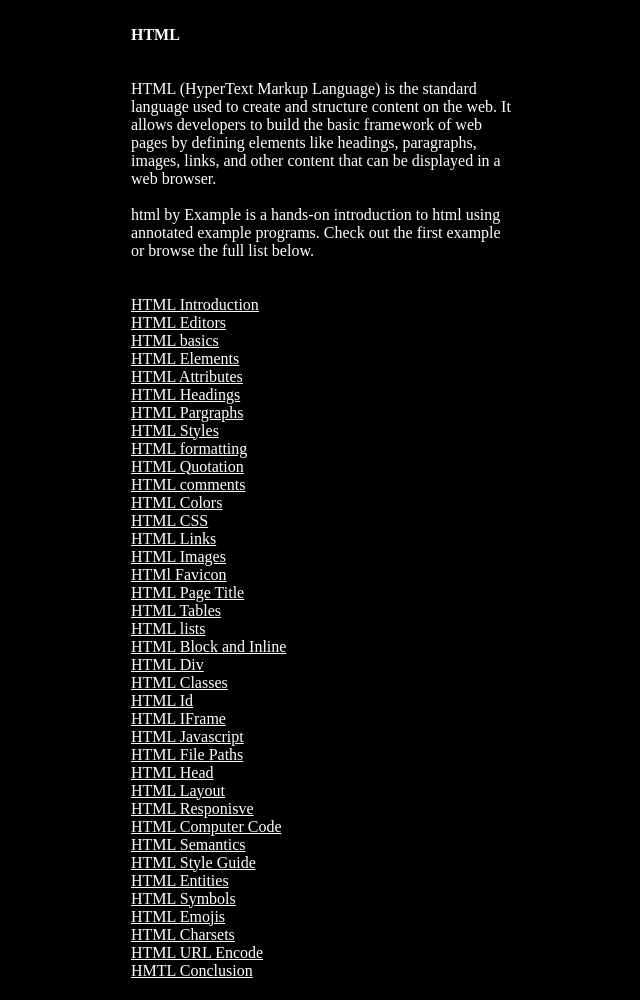
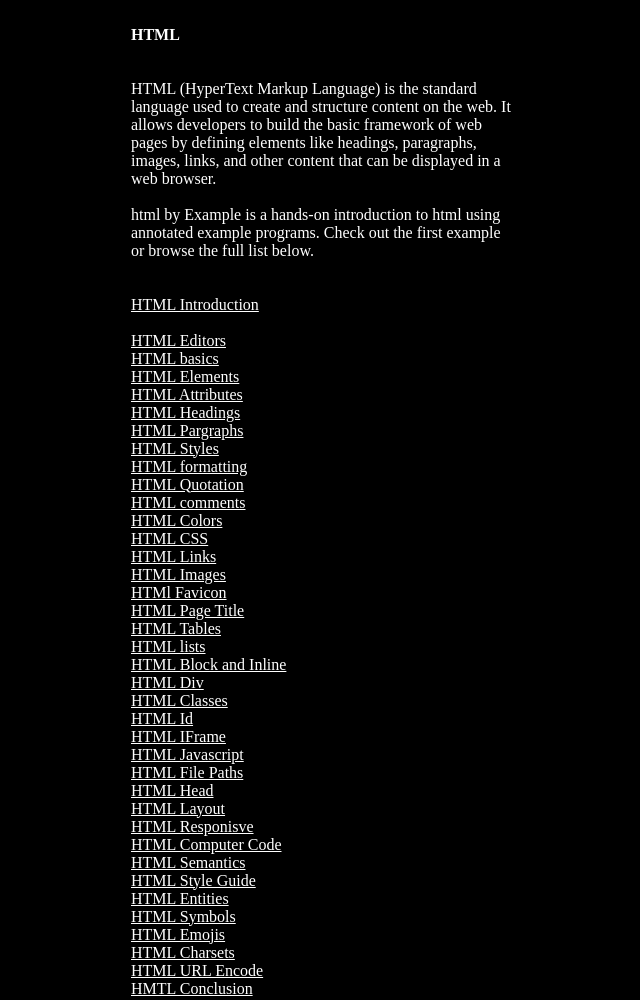
Before and after one commit to Gani-0729/HTML-BY-EXMAMPLES, a plain HTML site: page index.html in a window 1280 px wide. Shown: the top 1000 px of the page, without its empty margins (317-957 px from the left). Drawn offline with Linux system fonts and the light colour scheme.

Commit message:
completed

```diff
--- a/index.html
+++ b/index.html
@@ -12,7 +12,7 @@
         <P>HTML (HyperText Markup Language) is the standard language used to create and structure content on the web. It allows developers to build the basic framework of web pages by defining elements like headings, paragraphs, images, links, and other content that can be displayed in a web browser.</P><br>
         <p>html by Example is a hands-on introduction to html using annotated example programs. Check out the first example or browse the full list below.</p><br><br>
         <div>
-            <a href="introduction.html">HTML Introduction</a><br>
+            <a href="introduction.html">HTML Introduction</a><br><br>
             <a href="editors.html">HTML Editors</a><br>
             <a href="basic.html">HTML basics</a><br>
             <a href="elements.html">HTML Elements</a><br>
```
